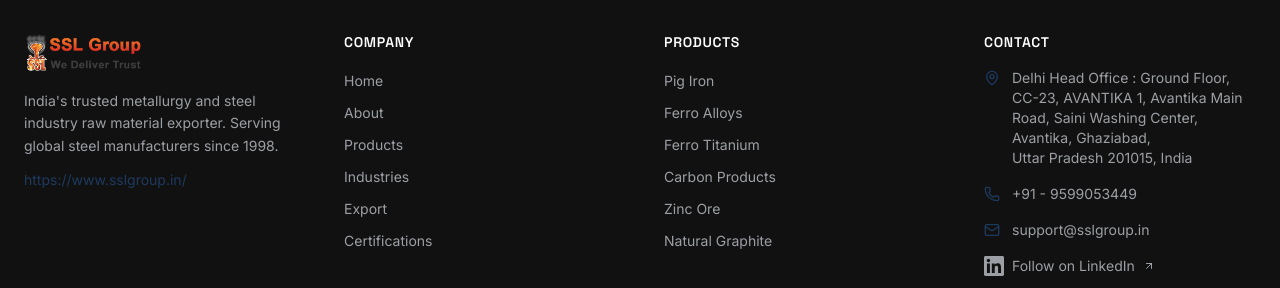
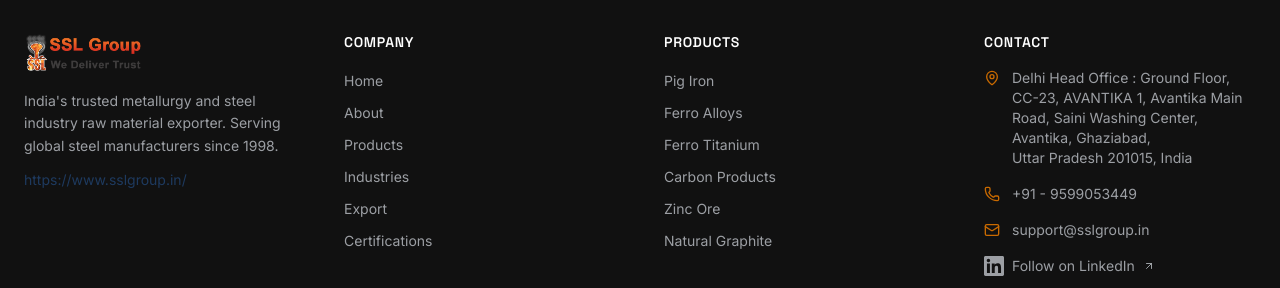
Before and after one commit to Mukesh-k7/ssl-group-website, a Next.js app: page / in a window 1280 px wide. Shown: the part 8596-8884 px from the top of the page. Built offline with nearby package versions, Linux system fonts and the light colour scheme; no server answers.

Commit message:
change Icon

```diff
--- a/components/layout/footer.tsx
+++ b/components/layout/footer.tsx
@@ -165,7 +165,7 @@
                   className="
                     h-4 w-4
                     mt-0.5
-                    text-industrial-blue
+                    text-[#c96a00] text-bold
                     shrink-0
                   "
                 />
@@ -187,7 +187,7 @@
                   <Phone
                     className="
                       h-4 w-4
-                      text-industrial-blue
+                      text-[#c96a00] text-bold
                     "
                   />
                   {company.phone}
@@ -205,7 +205,7 @@
                   <Mail
                     className="
                       h-4 w-4
-                      text-industrial-blue
+                      text-[#c96a00] text-bold
                     "
                   />
                   {company.email}
```
